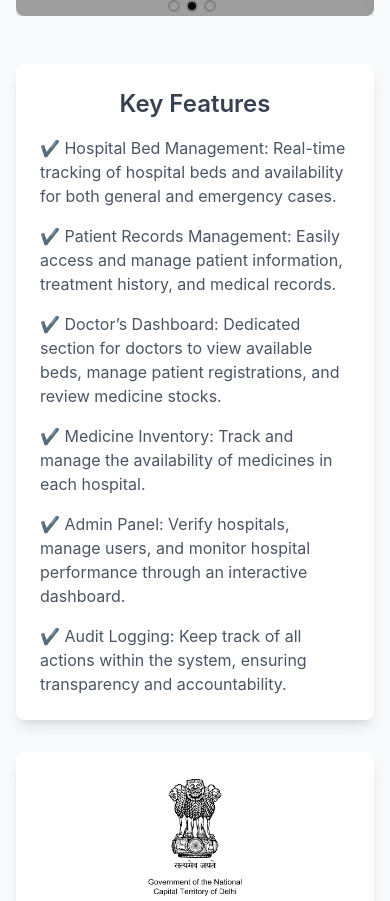
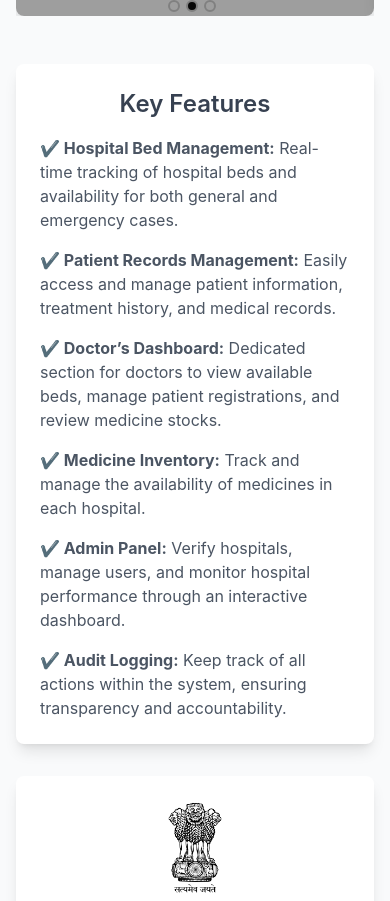
Before and after one commit to Nihar4569/CareSync--A-Hospital-Management-App, a React (Create React App) app: page / in a window 390 px wide. Shown: the part 816-1717 px from the top of the page. Built offline with nearby package versions, Linux system fonts and the light colour scheme; no server answers; grey boxes are pictures that could not be loaded.

Commit message:
Responsive for phone view

```diff
--- a/src/Components/Header.jsx
+++ b/src/Components/Header.jsx
@@ -53,7 +53,7 @@ export default function Example() {
       <nav aria-label="Global" className="mx-auto flex max-w-7xl items-center justify-between p-6 lg:px-8">
         <div className="flex lg:flex-1">
 
-          <Link to="/about" className="absolute top-0 left-0 m-1.5 p-1.5 z-50">
+          <Link to="/" className="absolute top-0 left-0 m-1.5 p-1.5 z-50">
             <span className="sr-only">About</span>
             <img alt="" src={Logo} className="h-16 w-auto" />
           </Link>
@@ -148,7 +148,7 @@ export default function Example() {
               <span className="sr-only">Your Company</span>
               <img
                 alt=""
-                src={Logo}
+
                 className="h-8 w-auto"
               />
             </a>
@@ -174,7 +174,7 @@ export default function Example() {
                       <DisclosureButton
                         key={item.name}
                         as="a"
-                        href={item.href}
+                        href={"/dash"}
                         className="block rounded-lg py-2 pl-6 pr-3 text-sm font-semibold leading-7 text-gray-900 hover:bg-gray-50"
                       >
                         {item.name}
@@ -182,18 +182,18 @@ export default function Example() {
                     ))}
                   </DisclosurePanel>
                 </Disclosure>
-                <a
-                  href="#"
+                <Link to={"/dash"}
+
                   className="-mx-3 block rounded-lg px-3 py-2 text-base font-semibold leading-7 text-gray-900 hover:bg-gray-50"
                 >
                   Features
-                </a>
-                <a
-                  href="#"
+                </Link>
+                <Link to={"/dash"}
+
                   className="-mx-3 block rounded-lg px-3 py-2 text-base font-semibold leading-7 text-gray-900 hover:bg-gray-50"
                 >
                   Marketplace
-                </a>
+                </Link>
                 <Link to={"/about"}
 
                   className="-mx-3 block rounded-lg px-3 py-2 text-base font-semibold leading-7 text-gray-900 hover:bg-gray-50"
@@ -203,7 +203,7 @@ export default function Example() {
               </div>
               <div className="py-6">
                 <Link to={"/all"}
-                  href="#"
+
                   className="-mx-3 block rounded-lg px-3 py-2.5 text-base font-semibold leading-7 text-gray-900 hover:bg-gray-50"
                 >
                   {(userData || adata || ddata) ? (
--- a/src/Pages/Home.jsx
+++ b/src/Pages/Home.jsx
@@ -69,12 +69,12 @@ export default function Home() {
         <div className="bg-white p-6 rounded-lg shadow-lg text-center w-full max-w-2xl mb-8">
           <h2 className="text-2xl font-semibold text-gray-700 mb-4">Key Features</h2>
           <ul className="text-left text-gray-600 space-y-4">
-            <li>✔️ Hospital Bed Management: Real-time tracking of hospital beds and availability for both general and emergency cases.</li>
-            <li>✔️ Patient Records Management: Easily access and manage patient information, treatment history, and medical records.</li>
-            <li>✔️ Doctor’s Dashboard: Dedicated section for doctors to view available beds, manage patient registrations, and review medicine stocks.</li>
-            <li>✔️ Medicine Inventory: Track and manage the availability of medicines in each hospital.</li>
-            <li>✔️ Admin Panel: Verify hospitals, manage users, and monitor hospital performance through an interactive dashboard.</li>
-            <li>✔️ Audit Logging: Keep track of all actions within the system, ensuring transparency and accountability.</li>
+            <li><b>✔️ Hospital Bed Management:</b> Real-time tracking of hospital beds and availability for both general and emergency cases.</li>
+            <li><b>✔️ Patient Records Management:</b> Easily access and manage patient information, treatment history, and medical records.</li>
+            <li><b>✔️ Doctor’s Dashboard:</b> Dedicated section for doctors to view available beds, manage patient registrations, and review medicine stocks.</li>
+            <li><b>✔️ Medicine Inventory:</b> Track and manage the availability of medicines in each hospital.</li>
+            <li><b>✔️ Admin Panel:</b> Verify hospitals, manage users, and monitor hospital performance through an interactive dashboard.</li>
+            <li><b>✔️ Audit Logging:</b> Keep track of all actions within the system, ensuring transparency and accountability.</li>
           </ul>
         </div>
 
```
